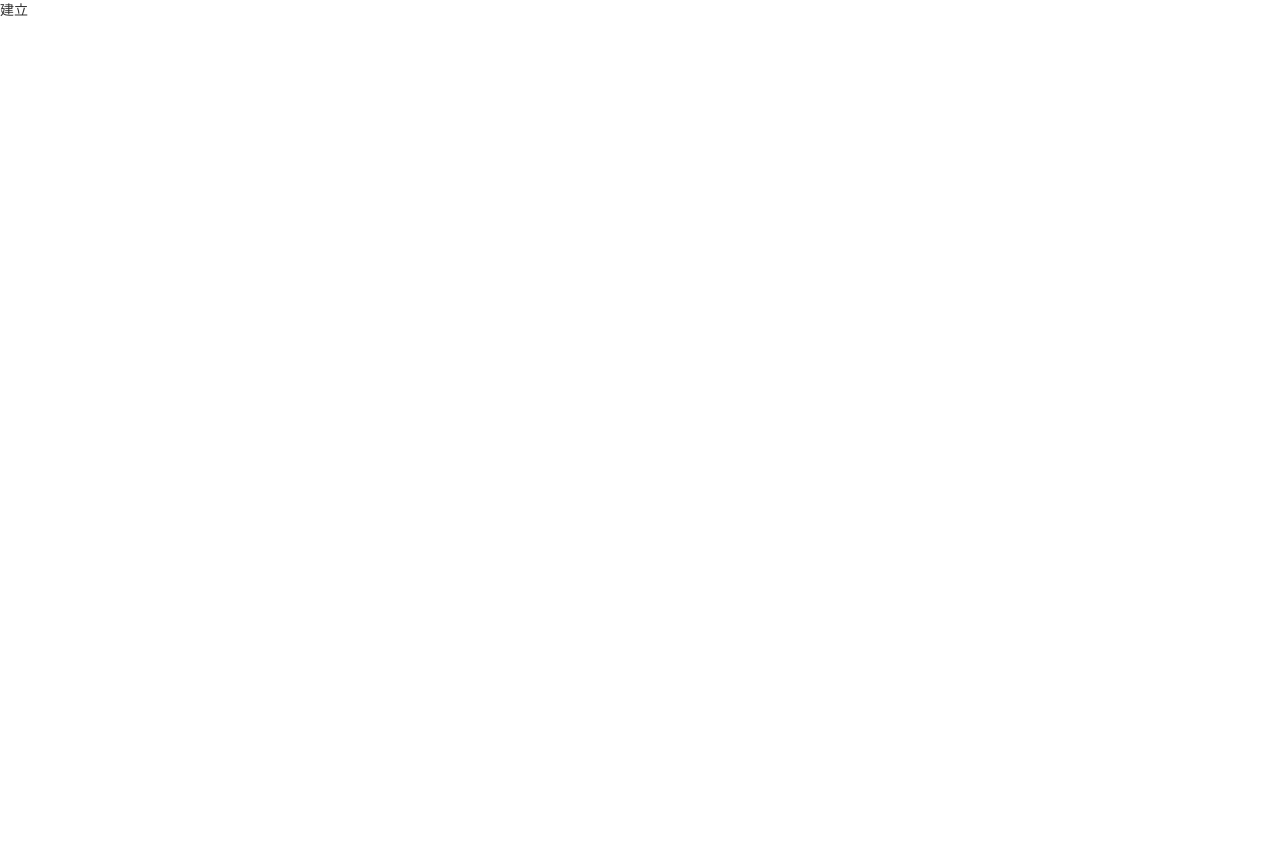
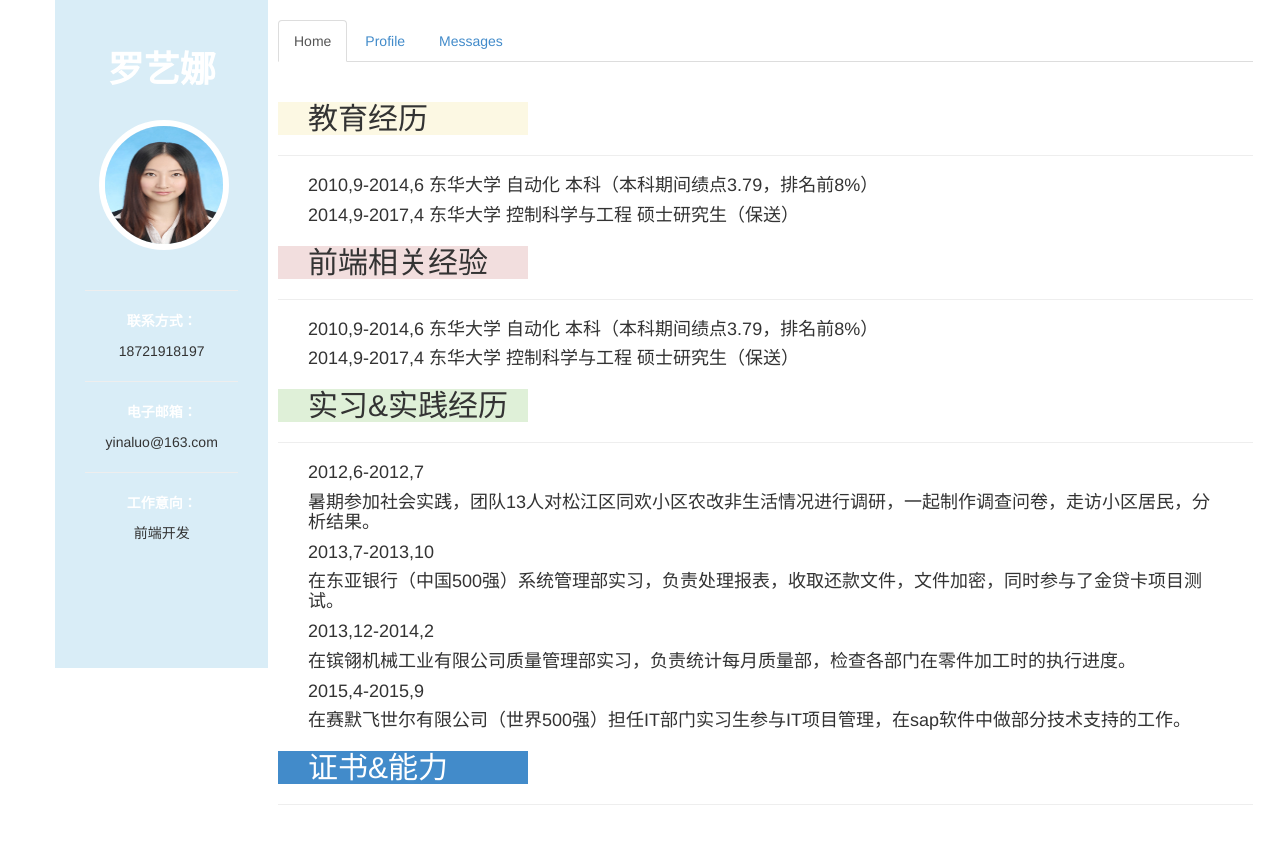
Before and after one commit to luoyina/luoyina.github.io, a plain HTML site: page index.html in a window 1280 px wide. Before the commit the page ends 800 px from the top, so only its background shows below. Drawn offline with Linux system fonts and the light colour scheme.

Commit message:
update resume

```diff
--- a/index.html
+++ b/index.html
@@ -5,9 +5,9 @@
     <title>Luoyina.GitHub.io by luoyina</title>
     <meta name="viewport" content="width=device-width, initial-scale=1">
     <link rel="stylesheet" type="text/css" href="stylesheets/normalize.css" media="screen">
-    <link href='https://fonts.googleapis.com/css?family=Open+Sans:400,700' rel='stylesheet' type='text/css'>
+    <!-- <link href='https://fonts.googleapis.com/css?family=Open+Sans:400,700' rel='stylesheet' type='text/css'>
     <link rel="stylesheet" type="text/css" href="stylesheets/stylesheet.css" media="screen">
-    <link rel="stylesheet" type="text/css" href="stylesheets/github-light.css" media="screen">
+    <link rel="stylesheet" type="text/css" href="stylesheets/github-light.css" media="screen"> -->
   <link href="stylesheets/bootstrap.css" rel="stylesheet">
     <link href="stylesheets/bootstrap-theme.css" rel="stylesheet">
     <link href="stylesheets/font-awesome.css" rel="stylesheet">
@@ -15,6 +15,66 @@
     <script src="js/bootstrap.js"></script>
   </head>
   <body>
-    <div>建立</div>
+    <div class="container">
+      <div class="row">
+        <div class="col-md-2 bg-info" style=" padding:30px;padding-bottom:115px;position:fixed" >
+              <h1 style="color:white;font-weight:bolder;"  class="text-center">罗艺娜</h1>
+             <img src="imgs/avatar.jpg" width="130px"  height="130px;" class="img-circle" style="margin:20px 14px;border:6px solid white;">
+             <hr>
+             <p  style="color:white;font-weight:bolder;"  class="text-center">联系方式：</p>
+             <p class="text-center">18721918197</p>
+             <hr>
+             <p style="color:white;font-weight:bolder;"  class="text-center">电子邮箱：</p>
+             <p class="text-center">yinaluo@163.com</p>
+             <hr>
+                <p style="color:white;font-weight:bolder;" class="text-center">工作意向：</p>
+             <p class="text-center">前端开发</p>
+
+        </div>
+        <div class="col-md-10" style="margin-left:223px;padding:20px 0;">
+          <ul class="nav nav-tabs" style="margin-bottom:40px;">
+              <li role="presentation" class="active"><a href="#">Home</a></li>
+              <li role="presentation"><a href="#">Profile</a></li>
+              <li role="presentation"><a href="#">Messages</a></li>
+          </ul>
+          <div >
+              <h2 class="bg-warning " style="width:250px;padding-left:30px;">教育经历</h2>
+              <hr>
+              <h4 style="padding:0 30px;">2010,9-2014,6            东华大学      自动化              本科（本科期间绩点3.79，排名前8%）</h4>
+                <h4 style="padding:0 30px;">2014,9-2017,4           东华大学      控制科学与工程             硕士研究生（保送）</h4>
+                 <h2 class="bg-danger " style="width:250px; padding-left:30px;">前端相关经验</h2>
+              <hr>
+              <h4 style="padding:0 30px;">2010,9-2014,6            东华大学      自动化              本科（本科期间绩点3.79，排名前8%）</h4>
+                <h4 style="padding:0 30px;">2014,9-2017,4            东华大学      控制科学与工程             硕士研究生（保送）</h4>
+                 <h2 class="bg-success" style="width:250px;padding-left:30px;">实习&实践经历</h2>
+                 <hr>
+                 <h4 style="padding:0 30px;">2012,6-2012,7</h4>
+                <h4 style="padding:0 30px;"></h4>
+                <h4 style="padding:0 30px;">暑期参加社会实践，团队13人对松江区同欢小区农改非生活情况进行调研，一起制作调查问卷，走访小区居民，分析结果。</h4>
+             <h4 style="padding:0 30px;">
+               2013,7-2013,10
+               </h4>
+                 <h4 style="padding:0 30px;">
+            在东亚银行（中国500强）系统管理部实习，负责处理报表，收取还款文件，文件加密，同时参与了金贷卡项目测试。
+             </h4>
+             <h4 style="padding:0 30px;">
+               2013,12-2014,2
+               </h4>
+                 <h4 style="padding:0 30px;">
+             在镔翎机械工业有限公司质量管理部实习，负责统计每月质量部，检查各部门在零件加工时的执行进度。
+             </h4>
+             <h4 style="padding:0 30px;">
+               2015,4-2015,9
+               </h4>
+                 <h4 style="padding:0 30px;">
+               在赛默飞世尔有限公司（世界500强）担任IT部门实习生参与IT项目管理，在sap软件中做部分技术支持的工作。
+             </h4>
+              <h2 class="bg-primary" style="width:250px;padding-left:30px;">证书&能力</h2>
+                 <hr>
+
+          </div>
+        </div>
+      </div>
+    </div>
    </body>
 </html>
```
Also changed, not shown: imgs/avatar.jpg (added).
